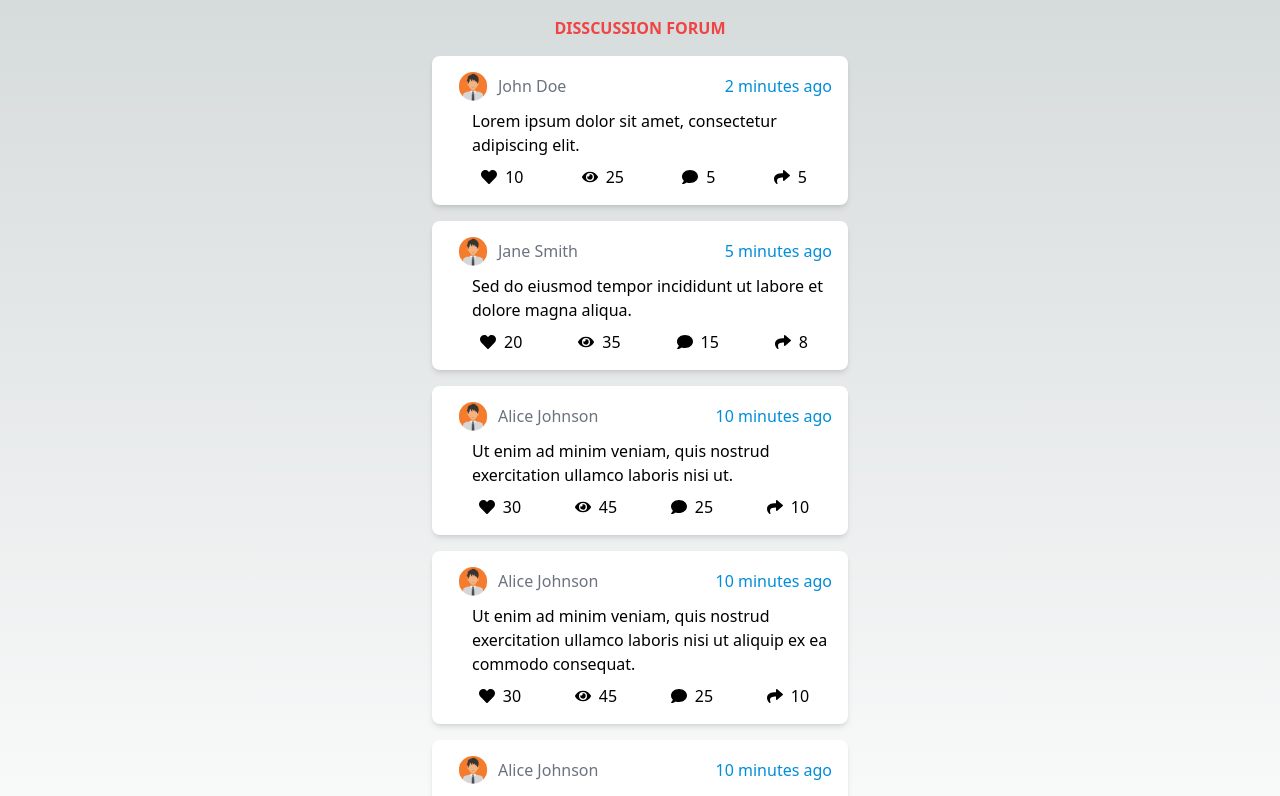
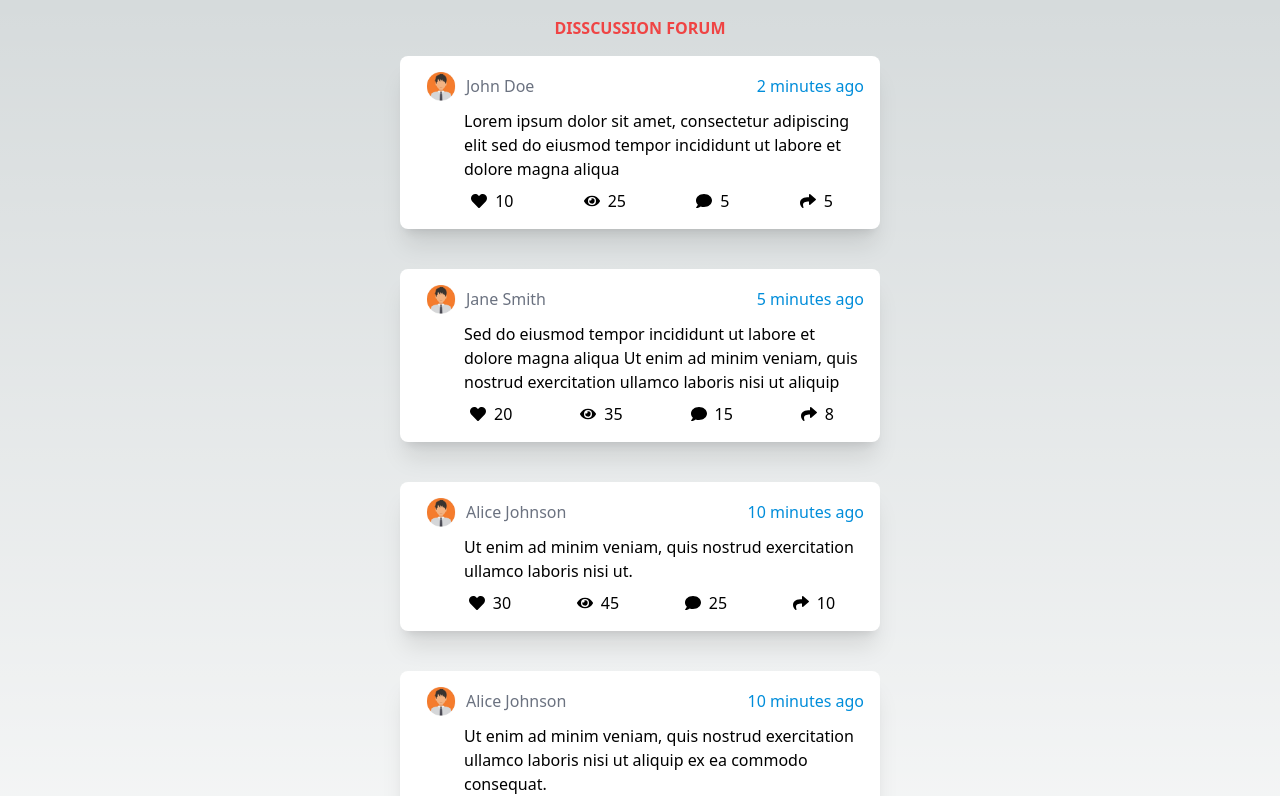
Before and after one commit to nikamaish/NextJS-Frontend, a Next.js app: page /components/Forum in a window 1280 px wide. Shown: the top 796 px of the page. Built offline with nearby package versions, Linux system fonts and the light colour scheme.

Commit message:
siedbar done

```diff
--- a/src/pages/components/Forum.js
+++ b/src/pages/components/Forum.js
@@ -6,10 +6,10 @@ import forumData from "../data/ForumData";
 const Forum = () => {
   return (
 
-    <div className="bg-white-100 p-4 max-w-md mx-auto h-auto">
+    <div className="bg-white-100 p-4 max-w-lg mx-auto h-auto">
       <h2 className="text-red-500 font-semibold mb-4 text-center ">DISSCUSSION FORUM</h2>
       {forumData.map((post, index) => (
-        <div key={index} className="bg-white rounded-lg shadow-md p-4 mb-4">
+        <div key={index} className="bg-white rounded-lg shadow-xl p-4 mb-10">
           <div className="flex items-center justify-between mb-2">
             <div className="flex items-center">
             <span><img src={post.user.avatar} alt="" width="50" height="50" /></span>
@@ -18,9 +18,9 @@ const Forum = () => {
             </div>
             <span className="text-lightBlue">{post.postedAt}</span>
           </div>
-          <p className="text-black ml-6 ">{post.content}</p>
+          <p className="text-black ml-12 ">{post.content}</p>
           <div className="flex justify-around mt-2">
-            <div className="flex items-center ml-2">
+            <div className="flex items-center ml-6">
               <FaHeart className="mr-2"/>
               <span>{post.likes}</span>
             </div>
--- a/src/pages/components/Sidebar.js
+++ b/src/pages/components/Sidebar.js
@@ -1,17 +1,23 @@
-import React from "react";
+import React, { useState } from "react";
 import {
   FaUser,
   FaBell,
   FaFileInvoiceDollar,
   FaAngleDown,
   FaComment,
-  FaAngleRight
+  FaAngleRight,
 } from "react-icons/fa";
-import { useState } from "react";
 
 const Sidebar = () => {
+  const [sidebarVisible, setSidebarVisible] = useState(true);
+
+  const toggleSidebar = () => {
+    setSidebarVisible(!sidebarVisible);
+  };
+
   return (
     <div className="flex ">
+      {sidebarVisible && (
         <aside className="bg-darkBlue w-64">
           <div className="p-4">
             <div className="flex items-center justify-between">
@@ -23,36 +29,38 @@ const Sidebar = () => {
             </div>
           </div>
           <hr />
-        <div className="p-4">
           <div>
             <ul>
-              <li className="text-white my-4 cursor-pointer relative">
-                <div className="flex items-center">
+              <li className=" flex items-center bg-blue text-white mt-5 px-2 py-1 cursor-pointer relative">
                 <FaComment className="mr-2" />
                 <span>Discussion Forum</span>
-                </div>
-                <FaAngleDown className="absolute right-0 top-1/2 transform -translate-y-1/2 text-white" />
+                <FaAngleDown className="absolute right-0 top-1/2 transform -translate-y-1/2 text-white mr-3" />
               </li>
 
-              <li className="text-white my-2 cursor-pointer flex items-center">
+              <li className="flex items-center text-white my-2 ml-2 cursor-pointer ">
                 <FaFileInvoiceDollar className="text-white mr-2" />
                 Market Stories
               </li>
-              <div className="ml-6">
+              <div className="ml-8">
                 <li className="text-white my-2 cursor-pointer">Sentiment</li>
                 <li className="text-white my-2 cursor-pointer">Market</li>
                 <li className="text-white my-2 cursor-pointer">Sector</li>
                 <li className="text-white my-2 cursor-pointer">Watchlist</li>
                 <li className="text-white my-2 cursor-pointer">Events</li>
-                <li className="text-white my-2 cursor-pointer">News/Interview</li>
+                <li className="text-white my-2 cursor-pointer">
+                  News/Interview
+                </li>
               </div>
             </ul>
           </div>
-        </div>
         </aside>
-      <div className="flex justify-center items-center h-screen">
-      <div className="bg-darkBlue w-6 h-20 flex justify-center items-center">
-      <FaAngleRight className="text-white" />
+      )}
+      <div className="flex justify-center items-center h-screen cursor-pointer">
+        <div
+          className="bg-darkBlue w-6 h-20 flex justify-center items-center"
+          onClick={toggleSidebar}
+        >
+          <FaAngleRight className="text-white " />
         </div>
       </div>
     </div>
--- a/src/pages/data/ForumData.js
+++ b/src/pages/data/ForumData.js
@@ -6,7 +6,7 @@ const forumData = [
         avatar: '/assets/userProfile.png',
       },
       postedAt: '2 minutes ago',
-      content: 'Lorem ipsum dolor sit amet, consectetur adipiscing elit.',
+      content: 'Lorem ipsum dolor sit amet, consectetur adipiscing elit sed do eiusmod tempor incididunt ut labore et dolore magna aliqua',
       likes: 10,
       views: 25,
       comment:5,
@@ -19,7 +19,7 @@ const forumData = [
         avatar: '/assets/userProfile.png',
       },
       postedAt: '5 minutes ago',
-      content: 'Sed do eiusmod tempor incididunt ut labore et dolore magna aliqua.',
+      content: 'Sed do eiusmod tempor incididunt ut labore et dolore magna aliqua Ut enim ad minim veniam, quis nostrud exercitation ullamco laboris nisi ut aliquip ',
       likes: 20,
       views: 35,
       comment:15,
--- a/src/pages/data/MarketData.js
+++ b/src/pages/data/MarketData.js
@@ -14,11 +14,11 @@ const marketStoriesData = [
       image: 'https://www.investopedia.com/thmb/1YepRlCFPZlwBYbMF3h2x9vRGeM=/2120x1414/filters:no_upscale():max_bytes(150000):strip_icc()/GettyImages-1058454392-85c8277555c6451d9cf79b5b26ca58ab.jpg',
       description: 'Lorem ipsum dolor sit amet, consectetur adipiscing elit sed do eiusmod tempor incididunt ut labore et dolore magna aliqua.',
     },
-    {
-      id: 4,
-      image: 'https://akm-img-a-in.tosshub.com/indiatoday/images/story/202401/top-stock-picks-for-today-the-market-veteran-also-liked-bharat-dynamics-ltd-164112329-16x9_1.jpg?VersionId=u0lCNCJNT0TGrdAU0yD2p2QQa4s_avCJ&size=690:388',
-      description: 'Lorem ipsum dolor sit amet, consectetur adipiscing elit sed do eiusmod tempor incididunt ut labore et dolore magna aliqua.',
-    },
+    // {
+    //   id: 4,
+    //   image: 'https://akm-img-a-in.tosshub.com/indiatoday/images/story/202401/top-stock-picks-for-today-the-market-veteran-also-liked-bharat-dynamics-ltd-164112329-16x9_1.jpg?VersionId=u0lCNCJNT0TGrdAU0yD2p2QQa4s_avCJ&size=690:388',
+    //   description: 'Lorem ipsum dolor sit amet, consectetur adipiscing elit sed do eiusmod tempor incididunt ut labore et dolore magna aliqua.',
+    // },
     // {
     //   id: 5,
     //   image: 'https://www.investopedia.com/thmb/1YepRlCFPZlwBYbMF3h2x9vRGeM=/2120x1414/filters:no_upscale():max_bytes(150000):strip_icc()/GettyImages-1058454392-85c8277555c6451d9cf79b5b26ca58ab.jpg',
--- a/tailwind.config.js
+++ b/tailwind.config.js
@@ -15,6 +15,7 @@ module.exports = {
       colors: {
         darkBlue: '#1e3a8a',
         lightBlue: '#008DDA',
+        blue:'#1B1A55'
       },
     },
   },
```
Lines whose indentation alone changed are shown as unchanged.
